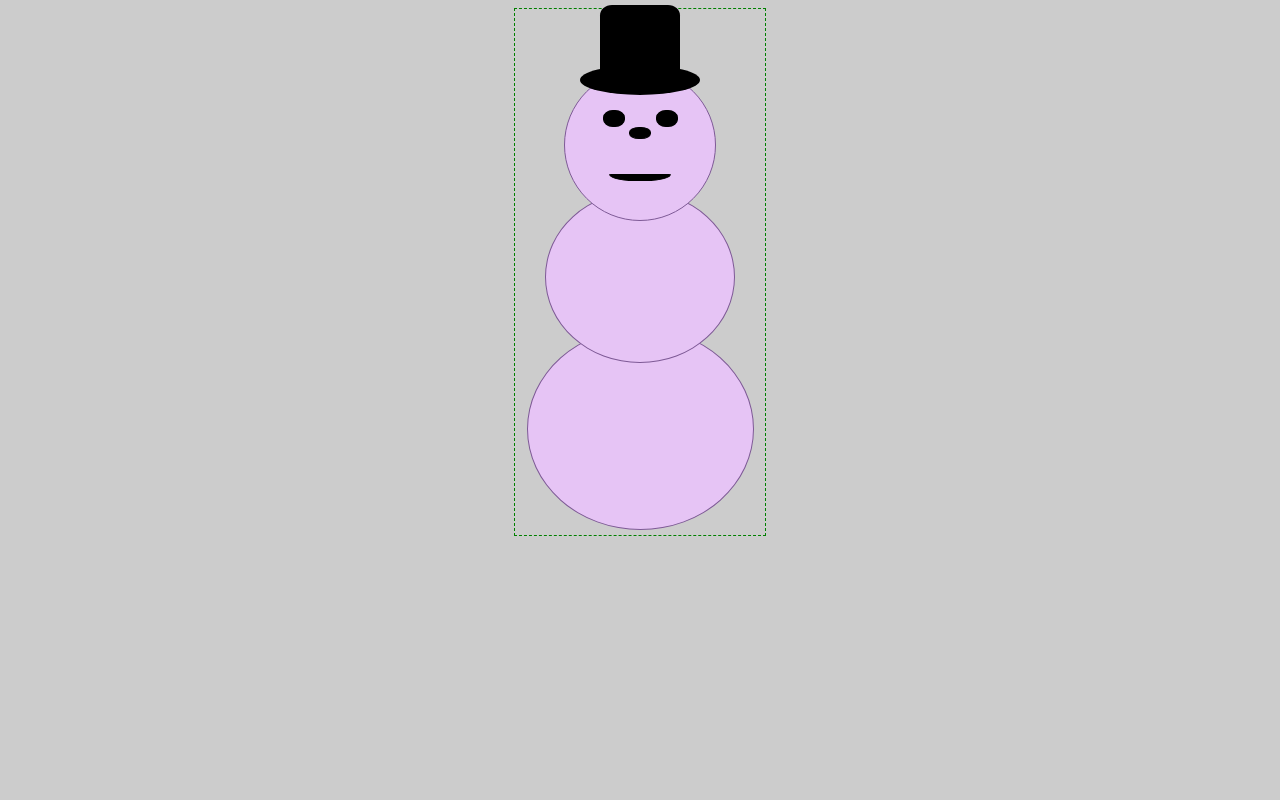
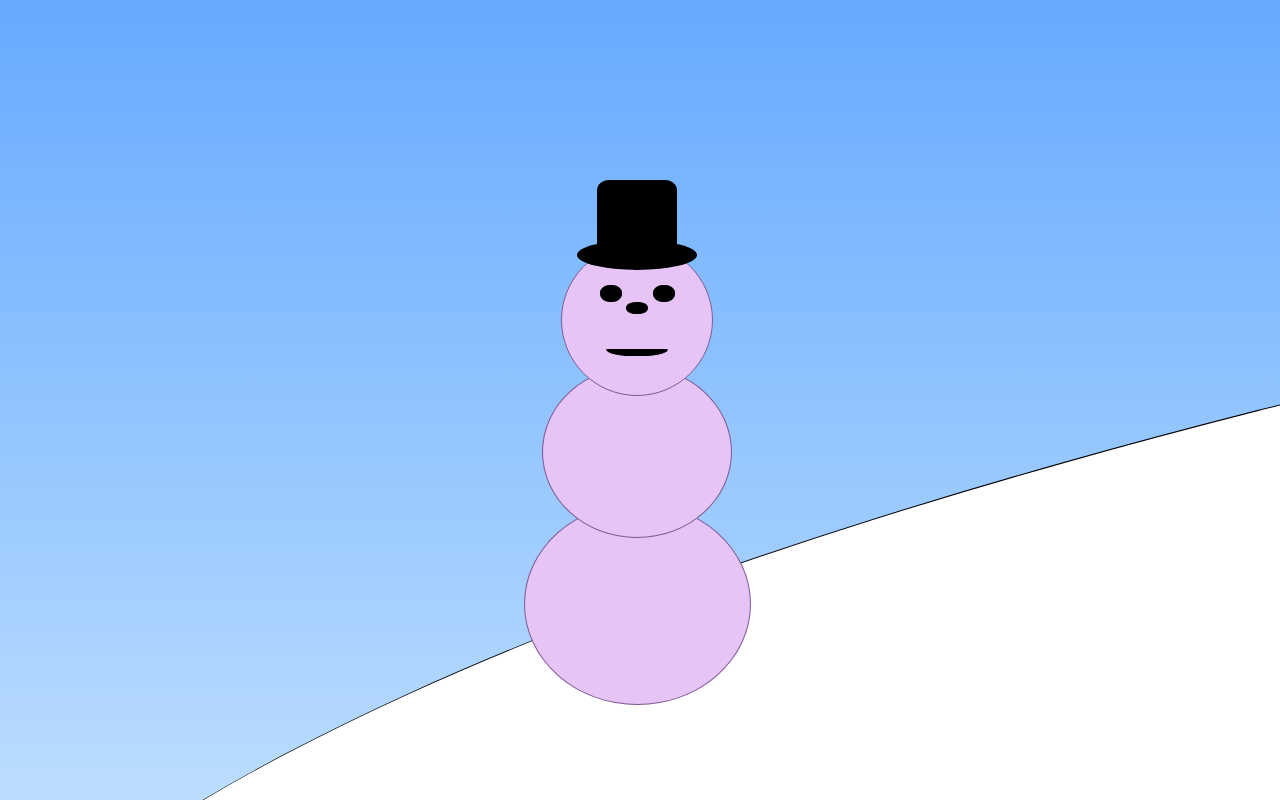
Before and after one commit to mr0786280/iop-1xx, a plain HTML site: page index.html in a window 1280 px wide. Drawn offline with Linux system fonts and the light colour scheme.

Commit message:
added snow hill and background for snowman. tried my best to do how it was in the video but for some reason it wouldn't work??? I tried copying code but that made it worse so for now, this is really the best I could do.

```diff
--- a/assets/css/style.css
+++ b/assets/css/style.css
@@ -1,16 +1,41 @@
 /* CSS Document */
 
+html {
+    height: 100%;
+    overflow: hidden;
+}
+
 body {
-	background-color: #CCC;
+    margin: 0;
+    width: 100%;
+    height: 100%;
+    overflow: hidden;
+    color: #fff;
+    background-color: #9cf;
+    background-image: -webkit-gradient(linear, left top, left bottom, from(#6af), to(#bdf));
+    background-image: -webkit-linear-gradient(#6af, #bdf);
+    background-image: -moz-linear-gradient(#6af, #bdf);
+    background-image: linear-gradient(#6af, #bdf);
+
+
 }
+
+
+::-webkit-scrollbar {
+    display: none;
+}
+
+
 
 /* snowman */
 .snowman {
-
-	width: 250px;
-	margin: auto;
-	overflow: visible;
-	border: dashed thin green;
+    text-align: center;
+    width: 250px;
+    margin: auto;
+    overflow: visible;
+    position: fixed;
+    bottom: 90px;
+    left: 40%;
 
 }
 
@@ -111,7 +136,6 @@ body {
 	z-index: 9;
 	width: 75%;
 	height: 170px;
-
 }
 
 .smFeet {
@@ -122,3 +146,18 @@ body {
 	width: 90%;
 	height: 200px;
 }
+
+.hill {
+	margin-bottom: -600px;
+    border-top: 2px solid #000;
+    width: 900%;
+	height: 100px;
+	left: -100px ;
+    margin: -10%;
+    min-height: 80px;
+    padding: 100%;
+    border-radius: 50%;
+    border-left-color: transparent;
+    border-right-color: transparent;
+    background-color: #FFF;
+}
--- a/index.html
+++ b/index.html
@@ -17,26 +17,46 @@
 
 <body>
 
+	<!-- Snowman Starts here -->
+
 	<div class="snowman">
 
 		<div class="smHead">
+
 			<div class="hat">
+
 				<div class="rim"></div>
+
 			</div>
+
 			<div class="face">
+
 				<div class="eyes">
+
 					<div class="leye"></div>
+
 					<div class="reye"></div>
+
 				</div>
+
 				<div class="nose"></div>
+
 				<div class="mouth"></div>
+
 			</div>
+
 		</div>
+
 		<div class="smBody"></div>
+
 		<div class="smFeet"></div>
 
 	</div>
 
+	<!-- Hill Starts Here -->
+
+	<div class="hill"></div>
+
 </body>
 
 </html>
```
